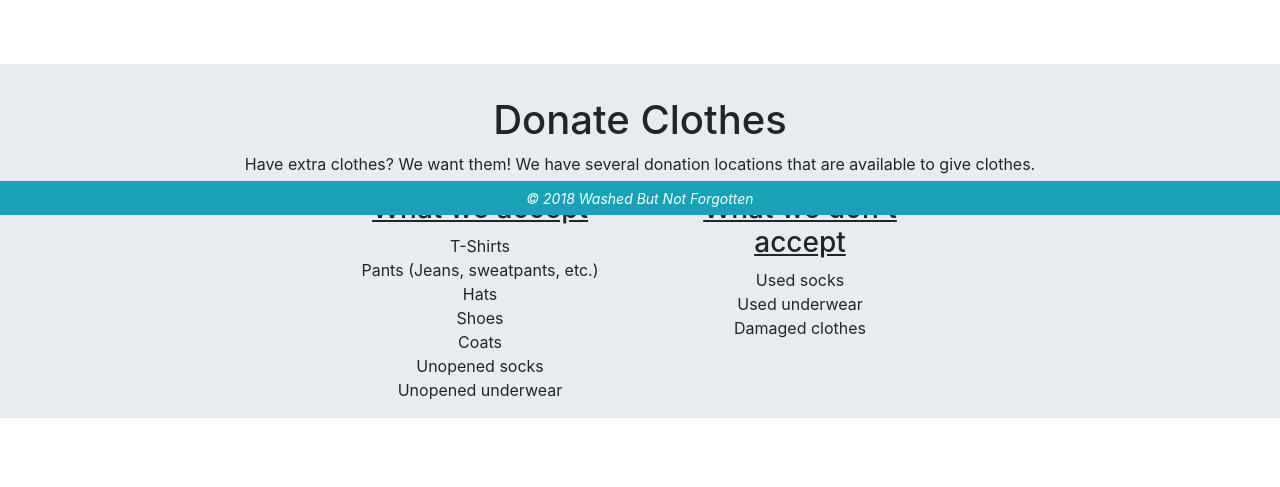
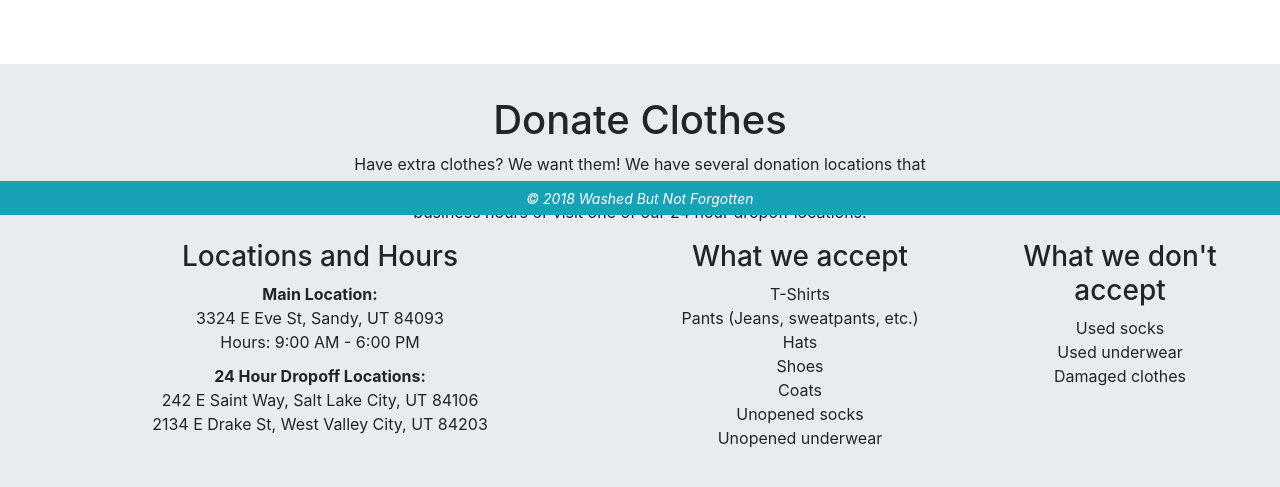
Before and after one commit to themcaffee/fbla-website-2018, a Vue app: page /#/ in a window 1280 px wide. Shown: the part 585-1072 px from the top of the page. Before the commit the page ends 1003 px from the top, so only its background shows below. Built offline with nearby package versions, Linux system fonts and the light colour scheme.

Commit message:
Add locations and hours

```diff
--- a/src/components/MainPage.vue
+++ b/src/components/MainPage.vue
@@ -26,13 +26,32 @@
 
     <div id="donate-clothes" class="col-sm-12">
       <h1 class="text-center">Donate Clothes</h1>
-      <p class="text-center">
+      <p class="offset-sm-3 col-sm-6 text-center">
         Have extra clothes? We want them! We have several donation locations
-        that are available to give clothes.
+        that are available to give clothes. Either come to our main location during
+        our business hours or visit one of our 24 hour dropoff locations.
       </p>
-      <div class="row text-center">
-        <div class="offset-sm-3 col-sm-3">
-          <h3><u>What we accept</u></h3>
+      <div class="row">
+        <div class="col-sm-6">
+          <div class="text-center">
+            <h3>Locations and Hours</h3>
+            <div id="main-locations">
+              <b>Main Location:</b><br>
+              3324 E Eve St, Sandy, UT 84093<br>
+              Hours: 9:00 AM - 6:00 PM
+            </div>
+            <div id="dropoff-locations">
+              <b>24 Hour Dropoff Locations:</b>
+              <ul class="list-unstyled">
+                <li>242 E Saint Way, Salt Lake City, UT 84106</li>
+                <li>2134 E Drake St, West Valley City, UT 84203</li>
+              </ul>
+            </div>
+          </div>
+        </div>
+
+        <div class="text-center col-sm-3">
+          <h3>What we accept</h3>
           <ul class="list-unstyled">
             <li>T-Shirts</li>
             <li>Pants (Jeans, sweatpants, etc.)</li>
@@ -43,8 +62,9 @@
             <li>Unopened underwear</li>
           </ul>
         </div>
-        <div class="col-sm-3">
-          <h3><u>What we don't accept</u></h3>
+
+        <div class="text-center col-sm-3">
+          <h3>What we don't accept</h3>
           <ul class="list-unstyled">
             <li>Used socks</li>
             <li>Used underwear</li>
@@ -52,6 +72,7 @@
           </ul>
         </div>
       </div>
+
     </div>
   </div>
 </template>
@@ -77,6 +98,10 @@
   background-color: #e9ecef;
   min-height: 40%;
   padding-top: 2em;
+  padding-bottom: 3em;
+}
+#main-locations {
+  padding-bottom: 10px;
 }
 .header-text {
   color: yellow;
```
